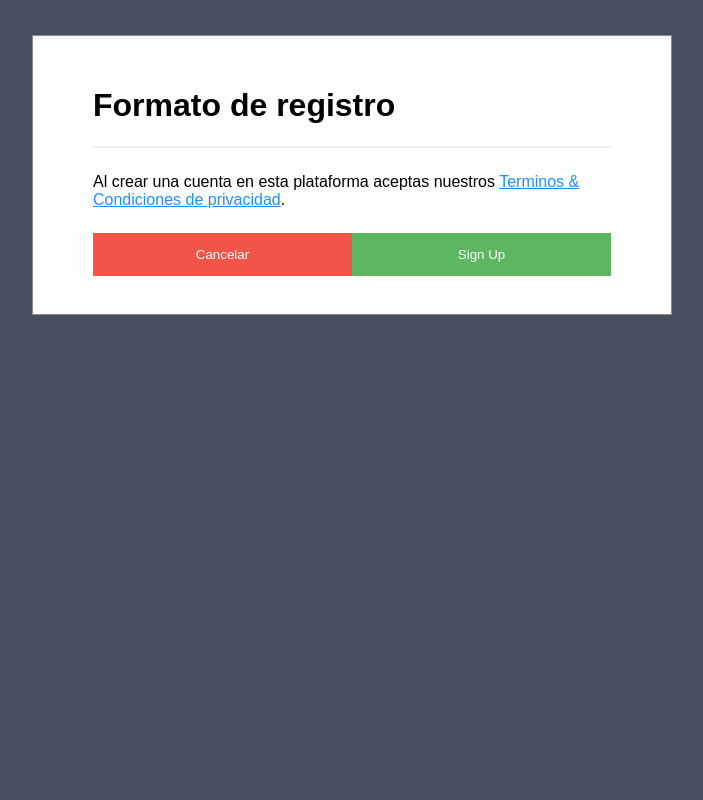
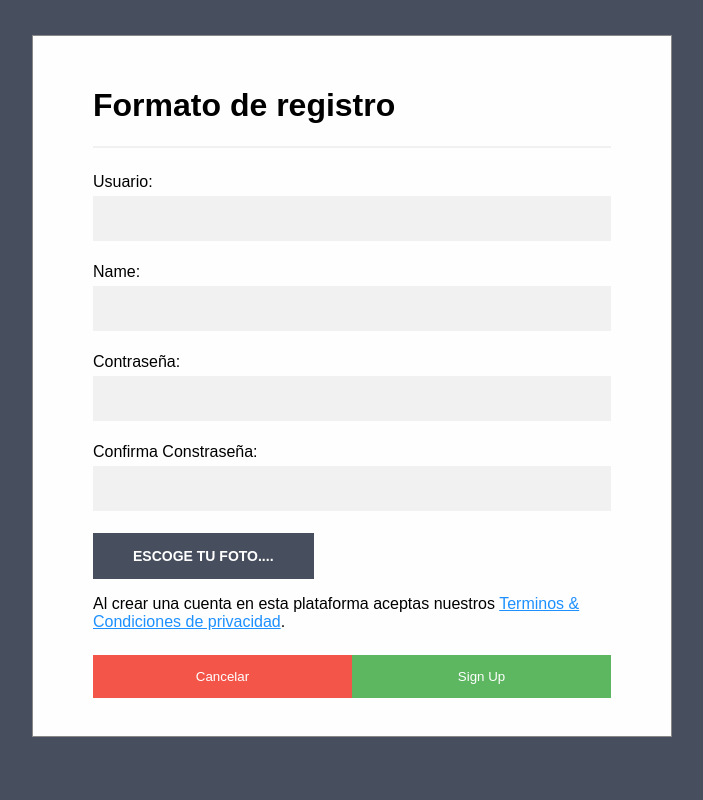
Before and after one commit to angelfeli98/cloudpython, a Django app: page /register/ in a window 1280 px wide. Shown: the whole page, without its empty margins (288-991 px from the left). Run offline with Django 3.2, Linux system fonts and the light colour scheme.

Commit message:
Se implemento el guardado de usuarios

```diff
--- a/CloudPython/CloudPython/urls.py
+++ b/CloudPython/CloudPython/urls.py
@@ -23,4 +23,5 @@ urlpatterns = [
     path('', proyecto.index , name = "index"),
     path('proyectos-destacados/', proyecto.proyectos, name = 'proyectos'),
     path('register/', user.signup, name = 'register'),
+    path('register-user/', user.guardarUsuarios, name = 'Guardar'),
 ]
--- a/CloudPython/usuarios/forms.py
+++ b/CloudPython/usuarios/forms.py
@@ -4,9 +4,41 @@ from django.core import validators
 
 class UsuariosForm(forms.Form):
 
-    user = forms.CharField(
-        label = "Usuario",
+    user = forms.EmailField(
+        label = "Usuario:",
         max_length = 50,
         required=True,
+        )
 
+    name = forms.CharField(
+        max_length = 50,
+        required = True
+    )
+
+    password = forms.CharField(
+        label = "Contraseña",
+        widget = forms.PasswordInput(
+            attrs = {
+               "autocomplete" : "new-password"
+           }
         )
+    )
+
+    conPassword  = forms.CharField(
+        label = "Confirma Constraseña",
+        widget = forms.PasswordInput(
+            attrs = {
+               "autocomplete" : "new-password"
+           }
+        )
+    )
+
+    image = forms.ImageField(
+        label = "Escoge tu foto....",
+        required= False,
+        widget = forms.ClearableFileInput(
+            attrs = {
+               'id' : 'file'
+           }
+        )
+    )
--- a/CloudPython/usuarios/static/css/signup_estilos.css
+++ b/CloudPython/usuarios/static/css/signup_estilos.css
@@ -4,7 +4,7 @@ body {font-family: Arial, Helvetica, sans-serif;
 * {box-sizing: border-box;}
 
 /* Full-width input fields */
-input[type=text], input[type=password] {
+input[type=text], input[type=password], input[type = email] {
   width: 100%;
   padding: 15px;
   margin: 5px 0 22px 0;
@@ -30,6 +30,31 @@ button {
   width: 100%;
   opacity: 0.9;
 }
+
+input[type = "file"] {
+    width: 0.1px;
+    height: 0.1px;
+    opacity: 0;
+    overflow: hidden;
+    position: absolute;
+    z-index: -1;
+  }
+
+  label[for = "file"] {
+    font-size: 14px;
+    font-weight: 600;
+    color: #fff;
+    background-color: #474e5d;
+    display: inline-block;
+    transition: all .5s;
+    cursor: pointer;
+    padding: 15px 40px !important;
+    text-transform: uppercase;
+    width: fit-content;
+    text-align: center;
+    align-content: center;
+    float:none;
+    }
 
 button:hover {
   opacity:1;
--- a/CloudPython/usuarios/templates/signup.html
+++ b/CloudPython/usuarios/templates/signup.html
@@ -12,19 +12,19 @@
 <body>
 
 <div id="id01" class="modal">
-  <form class="modal-content" action="/action_page.php">
+  <form class="modal-content" method = "POST" action = "{% url 'Guardar' %}">
     <div class="container">
       <h1>Formato de registro</h1>
       <hr>
-
-
+      {% csrf_token %}
+      {{ form }}
 
       <p>Al crear una cuenta en esta plataforma aceptas nuestros <a href="condiciones.html" style="color:dodgerblue">Terminos & Condiciones de privacidad</a>.</p>
 
       <div class="clearfix">
-		<button id="clickMe" type="button" value="clickme" onclick="cancel_signup();" class="cancelbtn">Cancelar</button>
+		    <button id="clickMe" type="button" name = {% url 'index' %} class="cancelbtn">Cancelar</button>
 		<!-- <button onclick="window.location.href='/index.html'" class="cancelbtn">Cancelar</button> -->
-        <button type="submit" href="EUREKA.html" class="signupbtn">Sign Up</button>
+        <button type="submit" action = "{% url 'index' %}" class="signupbtn">Sign Up</button>
       </div>
     </div>
   </form>
--- a/CloudPython/usuarios/views.py
+++ b/CloudPython/usuarios/views.py
@@ -1,7 +1,40 @@
-from django.shortcuts import render
-
+from django.shortcuts import render, HttpResponse, redirect
+from usuarios.forms import UsuariosForm
+from proyectos import templates
+import random
+from usuarios.models import User
 # Create your views here.
 
 def signup(request):
+    form = UsuariosForm()
 
-    return render(request, 'signup.html')
+    return render(request, 'signup.html', {
+        'form' : form
+    })
+
+def index(request):
+
+    return HttpResponse("Adios")
+
+def guardarUsuarios(request):
+
+    try:
+        user = request.POST['user']
+        name = request.POST['name']
+        password = request.POST['password']
+        photo = request.POST['image']
+        wallet = random.randint(0, 12000)
+
+        item = User(
+            user = user,
+            name = name,
+            password = password,
+            photo = photo,
+            wallet = wallet
+        )
+
+        item.save()
+
+        return HttpResponse("Usuario Guardado")
+    except:
+        return HttpResponse("Error")
```
Also changed, not shown: CloudPython/db.sqlite3.
